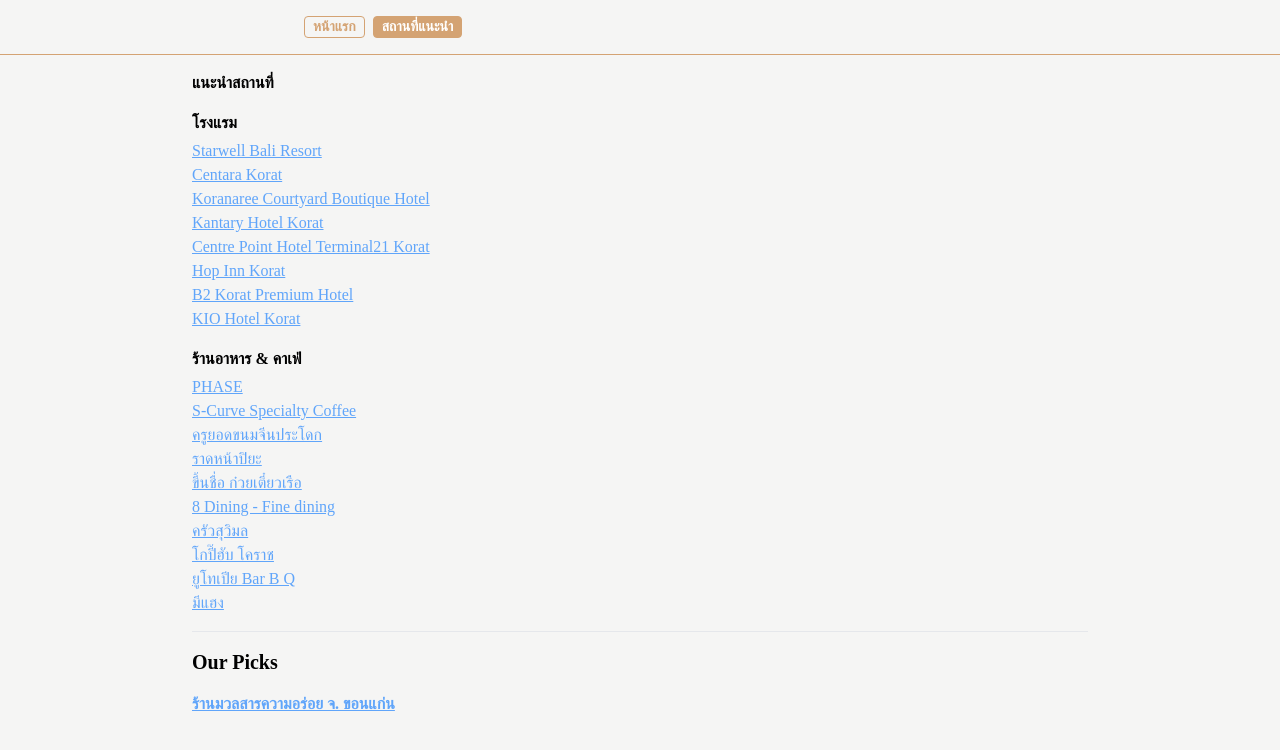
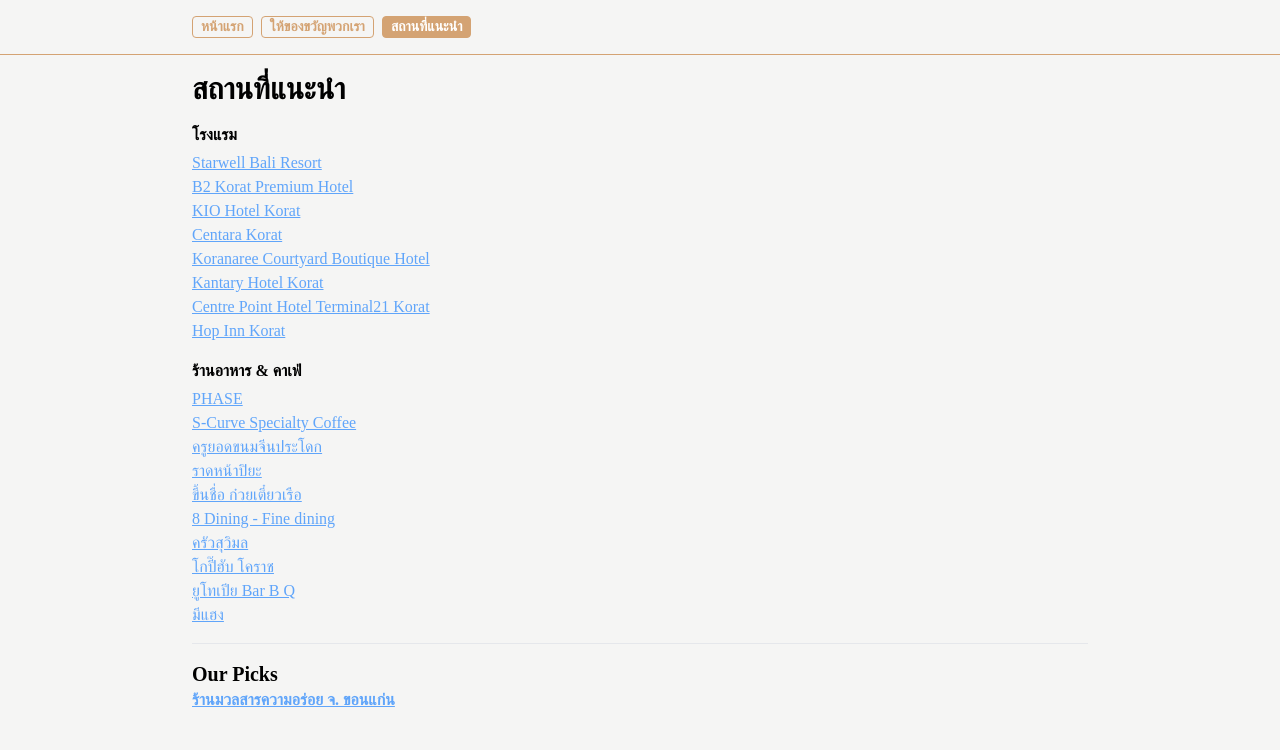
Before and after one commit to anwam/wedding-site, a React (Vite) app: page /recommended in a window 1280 px wide. Shown: the top 750 px of the page. Built offline with nearby package versions, Linux system fonts and the light colour scheme; a web font is replaced by a local one.

Commit message:
feat: add qrcode and timetable

```diff
--- a/src/App.tsx
+++ b/src/App.tsx
@@ -1,9 +1,11 @@
-import Countdown from "./components/Countdown";
-import mainImage from "./assets/gallery/main.jpg";
-import groomImage from "./assets/gallery/groom.jpg";
-import brideImage from "./assets/gallery/bride.jpg";
 import { useState } from "react";
-import Gallery from "./components/Gallery";
+
+import Countdown from "@/components/Countdown";
+import mainImage from "@/assets/gallery/main.jpg";
+import groomImage from "@/assets/gallery/groom.jpg";
+import brideImage from "@/assets/gallery/bride.jpg";
+import invitationCard from "@/assets/gallery/invitation-card@2x.jpg";
+import Gallery from "@/components/Gallery";
 
 function App() {
   const date = new Date("2025-03-15T00:00:00Z");
@@ -12,17 +14,17 @@
     setShowMap(!showMap);
   };
   return (
-    <div className="flex flex-col flex-1 gap-y-4 justify-center items-center">
+    <div className="flex flex-col items-center justify-center flex-1 gap-y-4">
       <div className="flex flex-col items-center w-full aspect-[21/5] justify-center py-8">
         <h1 className="font-serif text-3xl text-primary text-bold">
           Boondariga & Anuwong
         </h1>
         <p className="font-normal text-gray-500">We're getting married</p>
-        <div className="flex justify-center items-center p-8 md:p-0 md:mt-4 md:py-4">
+        <div className="flex items-center justify-center p-8 md:p-0 md:mt-4 md:py-4">
           <img
             src={mainImage}
             alt=""
-            className="w-full rounded-2xl md:w-1/2 md:max-w-xl lg:max-w-2xl"
+            className="w-full rounded-2xl md:w-1/2 md:max-w-xl lg:max-w-4xl"
           />
         </div>
         <p className="mt-12 mb-4 text-3xl font-bold tracking-wider md:mb-6 text-secondary">
@@ -30,7 +32,7 @@
         </p>
         <Countdown date={date} />
       </div>
-      <div className="flex flex-col items-center py-10 w-full text-white bg-primary">
+      <div className="flex flex-col items-center w-full py-10 text-white bg-primary">
         <p className="font-semibold font-thai">สถานที่จัดงาน</p>
         <p className="text-xl">Starwell Convention Center</p>
         <p className="mb-4 text-sm font-thai">ศูนย์ประชุมสตาร์เวลล์บาหลี</p>
@@ -52,8 +54,16 @@
           </div>
         )}
       </div>
+      <div className="flex flex-col items-center p-4 gap-y-2">
+        <p className="font-bold font-thai">กำหนดการณ์</p>
+        <img
+          src={invitationCard}
+          alt="time-table"
+          className="w-full md:max-w-xl lg:max-w-2xl"
+        />
+      </div>
       <div className="flex flex-col gap-x-4 gap-y-8 md:flex-row">
-        <div className="flex flex-col gap-y-2 justify-center items-center p-4 font-thai">
+        <div className="flex flex-col items-center justify-center p-4 gap-y-2 font-thai">
           <p className="">เจ้าสาว</p>
           <div className="overflow-hidden rounded-full aspect-square">
             <img src={brideImage} alt="Groom" />
@@ -61,7 +71,7 @@
           <p className="mt-4 text-xl font-bold">โบว์</p>
           <p>บุณฑริกา ศรีวัฒนพันธุ์</p>
         </div>
-        <div className="flex flex-col gap-y-2 justify-center items-center p-4 font-thai">
+        <div className="flex flex-col items-center justify-center p-4 gap-y-2 font-thai">
           <p className="">เจ้าบ่าว</p>
           <div className="overflow-hidden rounded-full aspect-square">
             <img src={groomImage} alt="Groom" />
@@ -70,7 +80,7 @@
           <p>อนุวงศ์ มงคุดครบุรี</p>
         </div>
       </div>
-      <div className="flex flex-col gap-y-2 items-center px-2 py-10">
+      <div className="flex flex-col items-center px-2 py-10 gap-y-2">
         <p className="mb-4 text-xl font-semibold text-primary">Gallery</p>
         <Gallery />
       </div>
--- a/src/components/Layout.tsx
+++ b/src/components/Layout.tsx
@@ -5,6 +5,10 @@
   {
     url: "/",
     text: "หน้าแรก",
+  },
+  {
+    url: "/gift",
+    text: "ให้ของขวัญพวกเรา",
   },
   {
     url: "/recommended",
@@ -16,7 +20,7 @@
   return (
     <div>
       <nav className="p-4 text-primary [&_a]:border [&_a]:border-primary [&_a]:rounded [&_a]:px-2 border-b border-primary font-thai font-bold text-sm">
-        <div className="container flex flex-row gap-x-2 mx-auto max-w-2xl">
+        <div className="container flex flex-row max-w-4xl mx-auto gap-x-2">
           {links.map((link, index) => (
             <NavLink
               viewTransition
@@ -33,7 +37,7 @@
           ))}
         </div>
       </nav>
-      <div className="container flex flex-col mx-auto max-w-4xl min-h-dvh">
+      <div className="container flex flex-col max-w-4xl mx-auto min-h-dvh">
         <Outlet />
       </div>
     </div>
--- a/src/main.tsx
+++ b/src/main.tsx
@@ -5,6 +5,7 @@
 import App from "./App.tsx";
 import Layout from "./components/Layout.tsx";
 import Recommended from "./pages/Recommended.tsx";
+import GiftPage from "./pages/GiftPage.tsx";
 
 const router = createBrowserRouter([
   {
@@ -14,6 +15,10 @@
       {
         index: true,
         element: <App />,
+      },
+      {
+        path: "gift",
+        element: <GiftPage />,
       },
       {
         path: "recommended",
--- /dev/null
+++ b/src/pages/GiftPage.tsx
@@ -0,0 +1,30 @@
+import QRCode from "@/assets/gallery/qr-code.jpg";
+
+function GiftPage() {
+  return (
+    <div className="p-4 font-thai">
+      <h1 className="font-semibold">ให้ของขวัญเรา</h1>
+      <p className="max-w-xl mb-4 text-xl">
+        สำหรับท่านที่ไม่สะดวกมาร่วมงาน แต่อยากมอบของขวัญให้บ่าว-สาว
+        สามารถส่งของขวัญได้ผ่านทางเลขบัญชีและ QR Code ด้านล่างนี้
+      </p>
+      <p>
+        ชื่อบัญชี <span className="font-bold">น.ส. บุณฑริกา ศรีวัฒนพันธุ์</span>
+      </p>
+      <p>
+        พร้อมเพย์ <span className="font-bold">088-3564336</span>
+      </p>
+      <p>
+        เลขบัญชี <span className="font-bold">982-5-46558-1</span>
+      </p>
+      <p>
+        <span className="font-bold">ธนาคารกรุงไทย</span>
+      </p>
+
+      <hr className="my-4" />
+      <img src={QRCode} alt="qr-code" className="w-4/5 mx-auto" />
+    </div>
+  );
+}
+
+export default GiftPage;
--- a/src/pages/Recommended.tsx
+++ b/src/pages/Recommended.tsx
@@ -1,11 +1,20 @@
 type LocationDetail = {
   name: string;
   url?: string;
+  recommended?: boolean;
 };
 const hotels: Array<LocationDetail> = [
   {
     name: "Starwell Bali Resort",
     url: "https://maps.app.goo.gl/XVq6CNKkAgUAMixC8",
+  },
+  {
+    name: "B2 Korat Premium Hotel",
+    url: "https://maps.app.goo.gl/98N2ya8QA4gYpasy9",
+  },
+  {
+    name: "KIO Hotel Korat",
+    url: "https://maps.app.goo.gl/Qa1y2CLKdkrVUV1EA",
   },
   { name: "Centara Korat", url: "https://maps.app.goo.gl/wPLA381RHB1RVcc19" },
   {
@@ -23,14 +32,6 @@
   {
     name: "Hop Inn Korat",
     url: "https://maps.app.goo.gl/dcNdpqCSj4MjSJxa6",
-  },
-  {
-    name: "B2 Korat Premium Hotel",
-    url: "https://maps.app.goo.gl/98N2ya8QA4gYpasy9",
-  },
-  {
-    name: "KIO Hotel Korat",
-    url: "https://maps.app.goo.gl/Qa1y2CLKdkrVUV1EA",
   },
 ];
 
@@ -79,13 +80,16 @@
 
 function Recommended() {
   return (
-    <div className="flex flex-col gap-y-4 p-4 lg:p-0 font-thai">
-      <h2 className="mt-4 font-semibold">แนะนำสถานที่</h2>
-      <div>
+    <div className="p-4 lg:p-0 font-thai">
+      <h2 className="mt-4 mb-4 text-3xl font-semibold">สถานที่แนะนำ</h2>
+      <div className="flex flex-col mb-4">
         <h3 className="mb-1 font-bold">โรงแรม</h3>
         <ul className="">
           {hotels.map((hotel, index) => (
-            <li key={`${hotel.name}${index}`} className="list-item gap-x-2">
+            <li
+              key={`${hotel.name}${index}`}
+              className="list-item gap-x-2 w-fit"
+            >
               <a
                 target="_blank"
                 href={hotel.url}
@@ -97,11 +101,14 @@
           ))}
         </ul>
       </div>
-      <div>
+      <div className="mb-4">
         <h3 className="mb-1 font-bold">ร้านอาหาร & คาเฟ่</h3>
         <ul>
           {cafeList.map((cafe, index) => (
-            <li key={`${cafe.name}${index}`} className="flex gap-x-2">
+            <li
+              key={`${cafe.name}${index}`}
+              className="list-item gap-x-2 w-fit"
+            >
               <a
                 target="_blank"
                 href={cafe.url}
@@ -113,7 +120,7 @@
           ))}
         </ul>
       </div>
-      <hr />
+      <hr className="my-4" />
       <h3 className="text-xl font-bold">Our Picks</h3>
       <a
         target="_blank"
```
Also changed, not shown: src/assets/gallery/invitation-card@2x.jpg (added), src/assets/gallery/qr-code.jpg (added).
